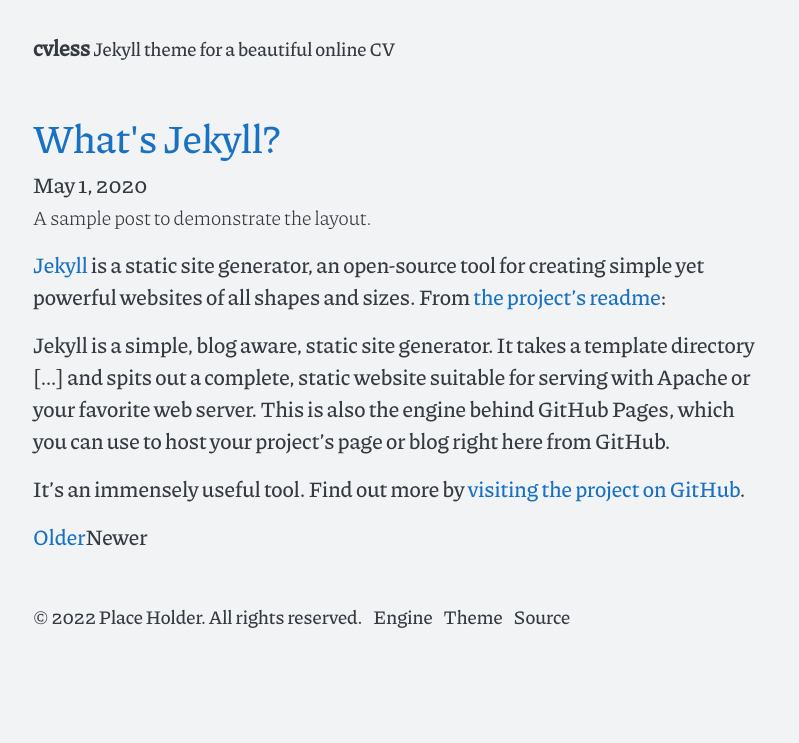
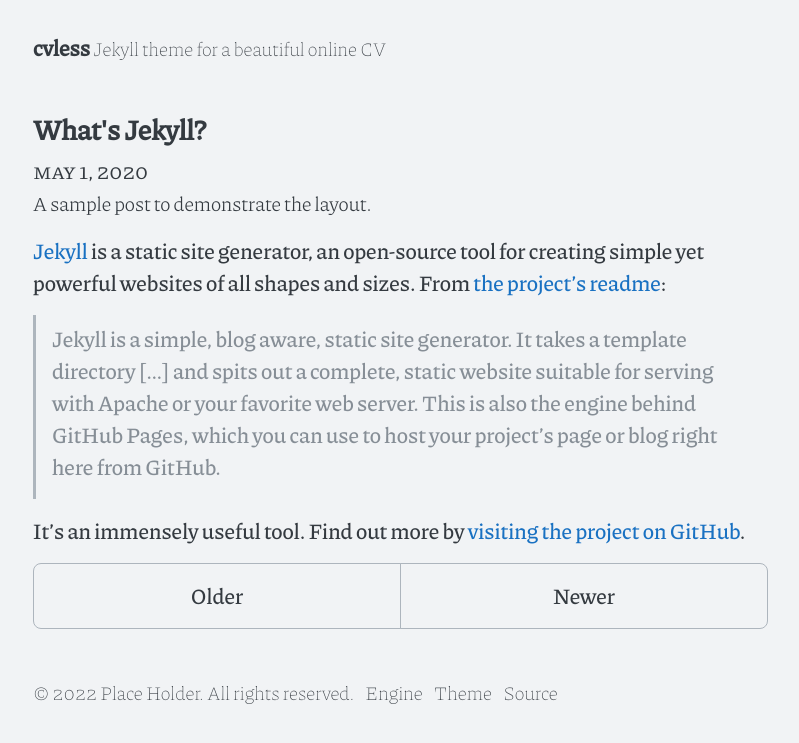
Before and after one commit to piazzai/cvless, a Jekyll site: the page built from index.html, in a window 1280 px wide. Shown: the top 743 px of the page, without its empty margins (239-1038 px from the left). Built offline with Jekyll 4.4.1, drawn with Linux system fonts in a browser that asks for light colours; the list of posts is cut into pages by our own code.

Commit message:
Update imports

```diff
--- a/assets/css/styles.scss
+++ b/assets/css/styles.scss
@@ -6,9 +6,8 @@
 @import "fonts";
 @import "variables";
 @import "base";
-// @import "type";
+@import "type";
 // @import "code";
-// @import "posts";
-// @import "pagination";
-// @import "toc";
+@import "posts";
+@import "pagination";
 @import "icons";
```
